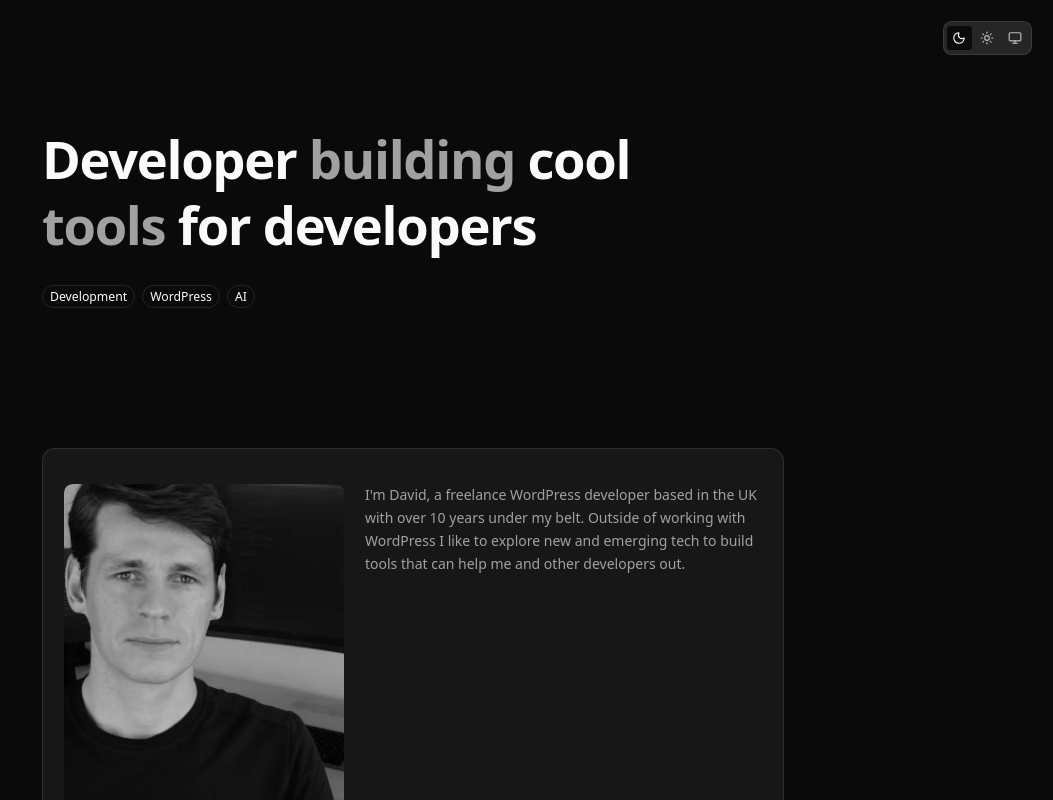
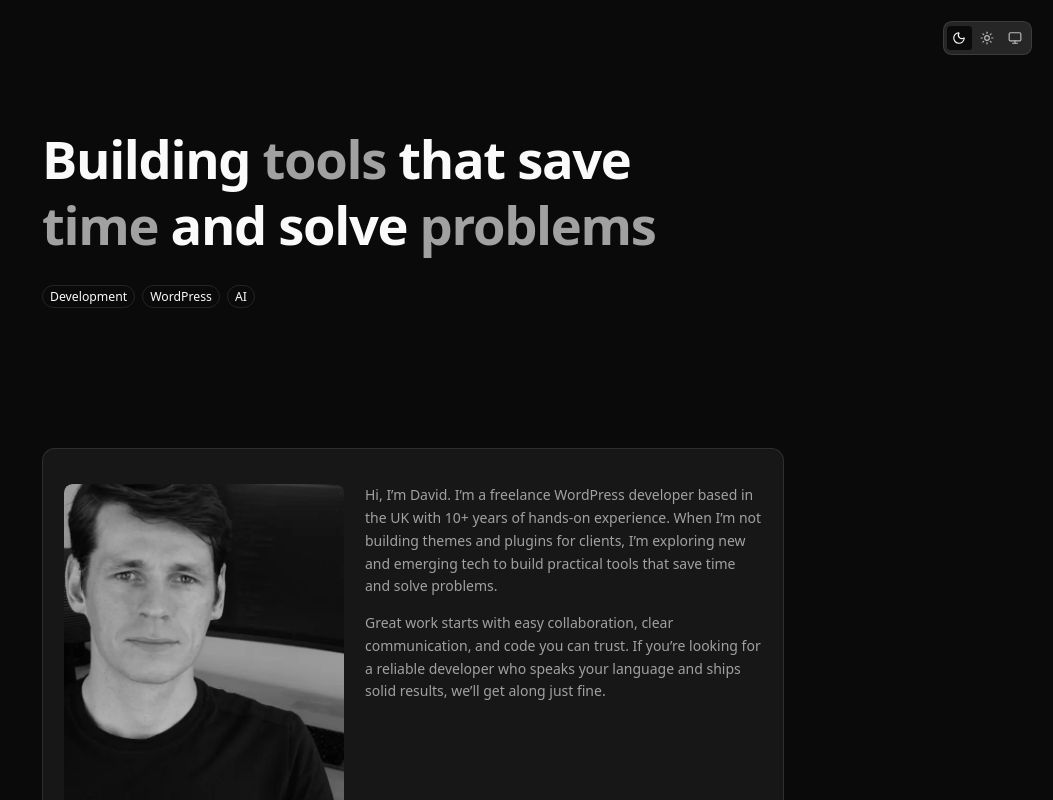
Before and after one commit to davidosull/osull-io, a Next.js app: page / in a window 1280 px wide. Shown: the top 800 px of the page, without its empty margins (227-1280 px from the left). Built offline with nearby package versions, Linux system fonts and the light colour scheme.

Commit message:
style, layout and contnet updates

```diff
--- a/components/about-me-card.tsx
+++ b/components/about-me-card.tsx
@@ -2,7 +2,7 @@ import Image from 'next/image';
 import Link from 'next/link';
 import { Card, CardContent } from '@/components/ui/card';
 import { Button } from '@/components/ui/button';
-import { ArrowRight, Twitter, Github, Linkedin } from 'lucide-react';
+import { ArrowRight, Github, Linkedin } from 'lucide-react';
 
 export function AboutMeCard() {
   const socialLinks = [
@@ -21,8 +21,8 @@ export function AboutMeCard() {
   return (
     <Card className='overflow-hidden'>
       <CardContent className='p-0'>
-        <div className='grid grid-cols-1 sm:grid-cols-[280px_1fr] gap-6 p-4 md:p-6'>
-          <div className='relative w-full max-w-[400px] sm:max-w-[280px] aspect-[3/4] rounded-lg overflow-hidden bg-muted shrink-0'>
+        <div className='grid grid-cols-1 sm:grid-cols-[280px_1fr] gap-6 px-4 md:p-6 justify-items-start'>
+          <div className='relative w-full max-w-[200px] sm:max-w-[280px] aspect-[3/4] rounded-lg overflow-hidden bg-muted shrink-0'>
             <Image
               src='/img/profile.webp'
               alt='About me'
@@ -35,15 +35,21 @@ export function AboutMeCard() {
           <div className='flex flex-col justify-between gap-6'>
             <div className='space-y-4'>
               <p className='text-muted-foreground leading-relaxed'>
-                I&apos;m David, a freelance WordPress developer based in the UK
-                with over 10 years under my belt. Outside of working with
-                WordPress I like to explore new and emerging tech to build tools
-                that can help me and other developers out.
+                Hi, I’m David. I’m a freelance WordPress developer based in the
+                UK with 10+ years of hands-on experience. When I’m not building
+                themes and plugins for clients, I’m exploring new and emerging
+                tech to build practical tools that save time and solve problems.
+              </p>
+              <p className='text-muted-foreground leading-relaxed'>
+                Great work starts with easy collaboration, clear communication,
+                and code you can trust. If you’re looking for a reliable
+                developer who speaks your language and ships solid results,
+                we’ll get along just fine.
               </p>
             </div>
 
             <div className='space-y-4 pt-4 border-t'>
-              <div className='flex flex-wrap justify-between align-center gap-4'>
+              <div className='flex flex-wrap justify-between align-center gap-6'>
                 <div className='flex gap-4'>
                   {socialLinks.map((social) => {
                     const Icon = social.icon;
--- a/components/hero-section.tsx
+++ b/components/hero-section.tsx
@@ -7,9 +7,11 @@ export function HeroSection() {
     <section className='pt-24 pb-16 space-y-6 sm:space-y-8'>
       <div className='space-y-2 sm:space-y-4'>
         <h1 className='text-4xl sm:text-4xl md:text-5xl lg:text-6xl font-semibold leading-tight tracking-tight'>
-          Developer <span className='text-muted-foreground'>building</span> cool
+          Building <span className='text-muted-foreground'>tools</span> that
+          save
           <br />
-          <span className='text-muted-foreground'>tools</span> for developers
+          <span className='text-muted-foreground'>time</span> and solve{' '}
+          <span className='text-muted-foreground'>problems</span>
         </h1>
       </div>
       <div className='flex flex-col gap-4 sm:flex-row sm:items-center'>
```
